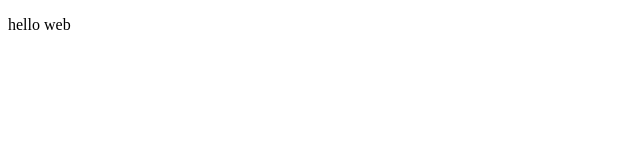
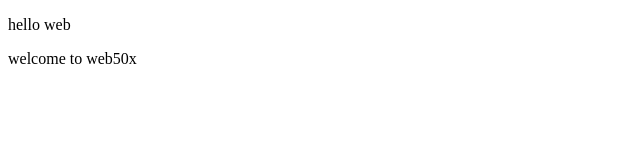
Before and after one commit to O13mar/hello-web1, a plain HTML site: page index.html in a window 1280 px wide. Shown: the whole page, without its empty margins (0-640 px from the left). Drawn offline with Linux system fonts and the light colour scheme.

Commit message:
file updated

```diff
--- a/index.html
+++ b/index.html
@@ -8,5 +8,6 @@
 </head>
 <body>
     <p>hello web</p>
+    <p>welcome to web50x</p>
 </body>
 </html>
```
